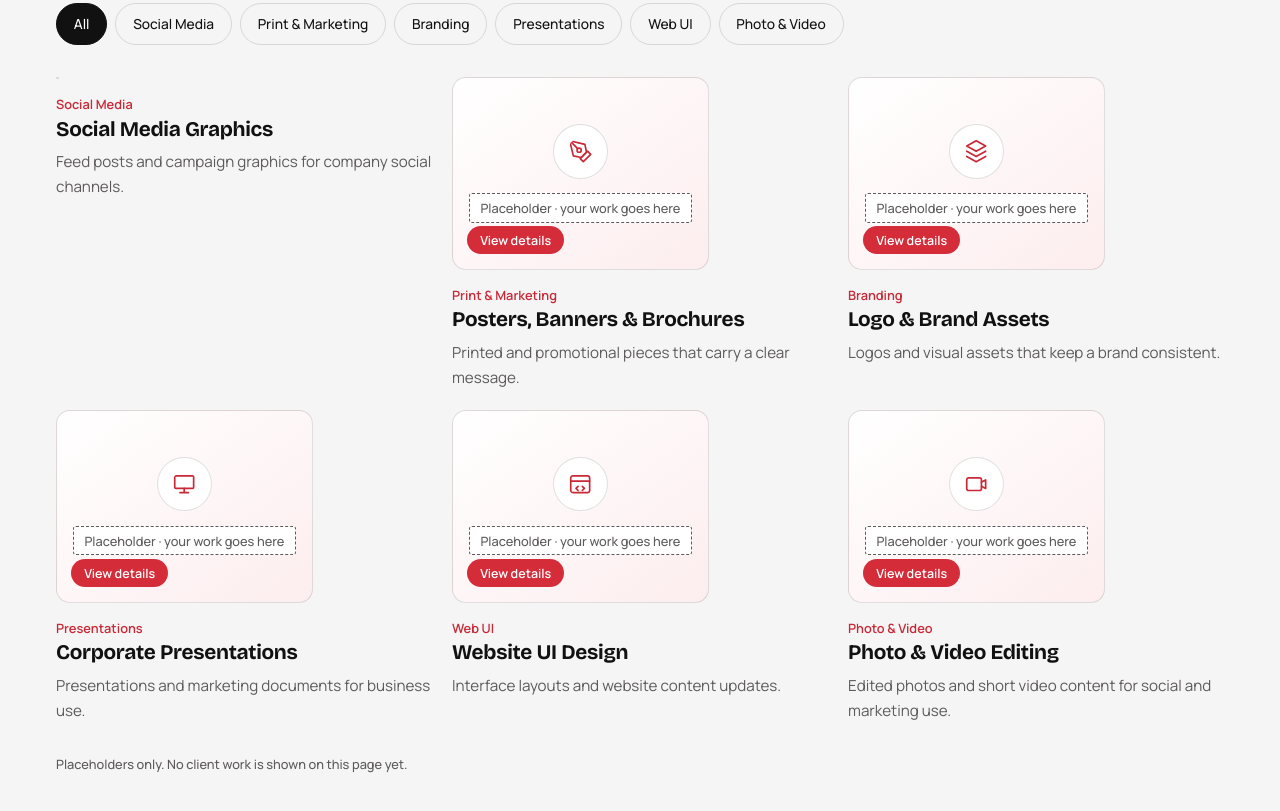
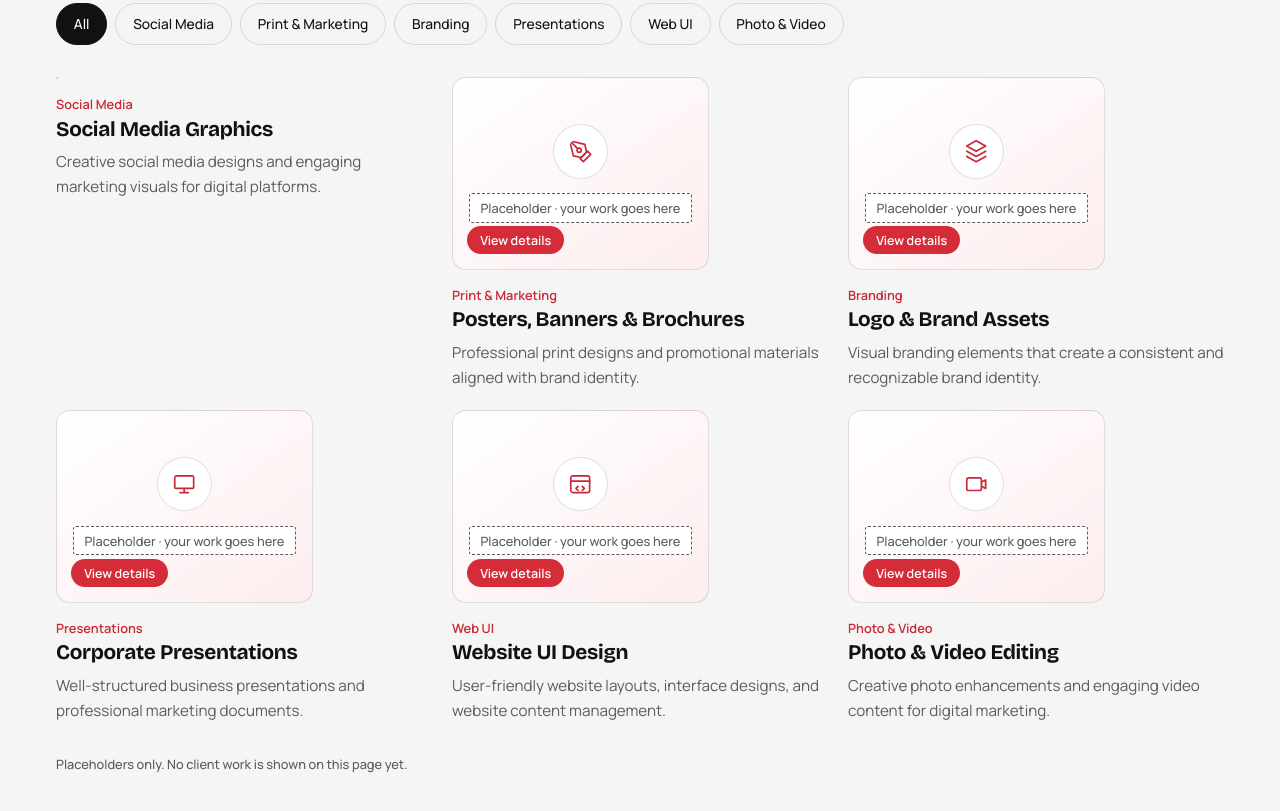
Before and after one commit to amiscuadhan/Dhan-Portfolio, a plain HTML site: page index.html in a window 1280 px wide. Shown: the part 5275-6086 px from the top of the page. Drawn offline with nearby package versions, Linux system fonts and the light colour scheme.

Commit message:
Update index.html

```diff
--- a/index.html
+++ b/index.html
@@ -594,37 +594,97 @@ footer{padding-block:2rem calc(2rem + env(safe-area-inset-bottom,0px));border-to
 
   /* To replace a placeholder: set `img` to an image path or data URI. The card and the detail view switch automatically. */
   var PROJECTS = [
-    { id: 'social', cat: 'social', icon: 'social', img: 'images/image.jpg', title: 'Social Media Graphics',
-      blurb: 'Feed posts and campaign graphics for company social channels.',
-      desc: 'A slot for social media graphics. Making these is part of my day-to-day work in the Marketing Associate role.',
-      items: ['Social media graphics', 'Event-related creative content', 'Marketing materials for digital channels'],
-      tools: ['Canva', 'Photoshop', 'Figma'] },
-    { id: 'print', cat: 'print', icon: 'design', img: '', title: 'Posters, Banners & Brochures',
-      blurb: 'Printed and promotional pieces that carry a clear message.',
-      desc: 'A slot for print and promotional layouts, the kind of material I design for company marketing and events.',
-      items: ['Posters and banners', 'Brochures', 'Layouts that stay on brand'],
-      tools: ['Photoshop', 'Canva', 'Figma'] },
-    { id: 'brand', cat: 'brand', icon: 'brand', img: '', title: 'Logo & Brand Assets',
-      blurb: 'Logos and visual assets that keep a brand consistent.',
-      desc: 'A slot for logo and brand asset work. I develop company branding materials while keeping everything consistent.',
-      items: ['Logos', 'Visual assets and brand materials', 'Consistency across formats'],
-      tools: ['Photoshop', 'Canva', 'Figma'] },
-    { id: 'pres', cat: 'pres', icon: 'pres', img: '', title: 'Corporate Presentations',
-      blurb: 'Presentations and marketing documents for business use.',
-      desc: 'A slot for corporate presentation design and marketing documents.',
-      items: ['Corporate presentations', 'Company marketing documents', 'Layout and structure'],
-      tools: ['Canva', 'Microsoft 365', 'Google Workspace'] },
-    { id: 'web', cat: 'web', icon: 'web', img: '', title: 'Website UI Design',
-      blurb: 'Interface layouts and website content updates.',
-      desc: 'A slot for website UI work. I assist with website UI design and updates and manage website content.',
-      items: ['Website UI design', 'Website content and updates', 'Front-end skills for building pages'],
-      tools: ['Figma', 'HTML', 'CSS', 'JavaScript', 'React.js'] },
-    { id: 'media', cat: 'media', icon: 'media', img: '', title: 'Photo & Video Editing',
-      blurb: 'Edited photos and short video content for social and marketing use.',
-      desc: 'A slot for photo and video editing. I assist with photography, video editing and social media content development.',
-      items: ['Photo editing', 'Video editing', 'Content for social media'],
-      tools: ['Photoshop', 'Lightroom', 'CapCut', 'DaVinci'] }
-  ];
+  {
+    id: 'social',
+    cat: 'social',
+    icon: 'social',
+    img: 'images/image.jpg',
+    title: 'Social Media Graphics',
+    blurb: 'Creative social media designs and engaging marketing visuals for digital platforms.',
+    desc: 'I create visually appealing social media graphics and promotional materials that help communicate brand messages, promote events, and strengthen online presence.',
+    items: [
+      'Social media posts and promotional graphics',
+      'Event announcements and campaign creatives',
+      'Branded marketing materials for digital platforms'
+    ],
+    tools: ['Canva', 'Photoshop', 'Figma']
+  },
+  {
+    id: 'print',
+    cat: 'print',
+    icon: 'design',
+    img: '',
+    title: 'Posters, Banners & Brochures',
+    blurb: 'Professional print designs and promotional materials aligned with brand identity.',
+    desc: 'I design print and promotional materials that communicate information clearly while maintaining a consistent and professional visual identity.',
+    items: [
+      'Posters and promotional banners',
+      'Brochures and marketing materials',
+      'Brand-consistent layouts and designs'
+    ],
+    tools: ['Photoshop', 'Canva', 'Figma']
+  },
+  {
+    id: 'brand',
+    cat: 'brand',
+    icon: 'brand',
+    img: '',
+    title: 'Logo & Brand Assets',
+    blurb: 'Visual branding elements that create a consistent and recognizable brand identity.',
+    desc: 'I develop and organize visual branding materials, helping maintain consistency across different marketing platforms and company communications.',
+    items: [
+      'Logo and branding concepts',
+      'Visual assets and brand materials',
+      'Consistent brand elements across formats'
+    ],
+    tools: ['Photoshop', 'Canva', 'Figma']
+  },
+  {
+    id: 'pres',
+    cat: 'pres',
+    icon: 'pres',
+    img: '',
+    title: 'Corporate Presentations',
+    blurb: 'Well-structured business presentations and professional marketing documents.',
+    desc: 'I create clean, organized, and visually engaging presentations and business documents designed to communicate information effectively.',
+    items: [
+      'Corporate and business presentations',
+      'Company profiles and marketing documents',
+      'Professional layouts and information organization'
+    ],
+    tools: ['Canva', 'Microsoft 365', 'Google Workspace']
+  },
+  {
+    id: 'web',
+    cat: 'web',
+    icon: 'web',
+    img: '',
+    title: 'Website UI Design',
+    blurb: 'User-friendly website layouts, interface designs, and website content management.',
+    desc: 'I work on website interface design, content updates, and front-end development to create functional and visually appealing web experiences.',
+    items: [
+      'Website UI and page layouts',
+      'Website content management and updates',
+      'Front-end website development'
+    ],
+    tools: ['Figma', 'HTML', 'CSS', 'JavaScript', 'React.js']
+  },
+  {
+    id: 'media',
+    cat: 'media',
+    icon: 'media',
+    img: '',
+    title: 'Photo & Video Editing',
+    blurb: 'Creative photo enhancements and engaging video content for digital marketing.',
+    desc: 'I edit photos and videos for marketing and social media, focusing on visual quality, storytelling, and engaging content.',
+    items: [
+      'Photo enhancement and editing',
+      'Short-form video editing',
+      'Social media and promotional video content'
+    ],
+    tools: ['Photoshop', 'Lightroom', 'CapCut', 'DaVinci Resolve']
+  }
+];
 
   /* ---------- helpers ---------- */
   var $ = function (s, r) { return (r || document).querySelector(s); };
```
